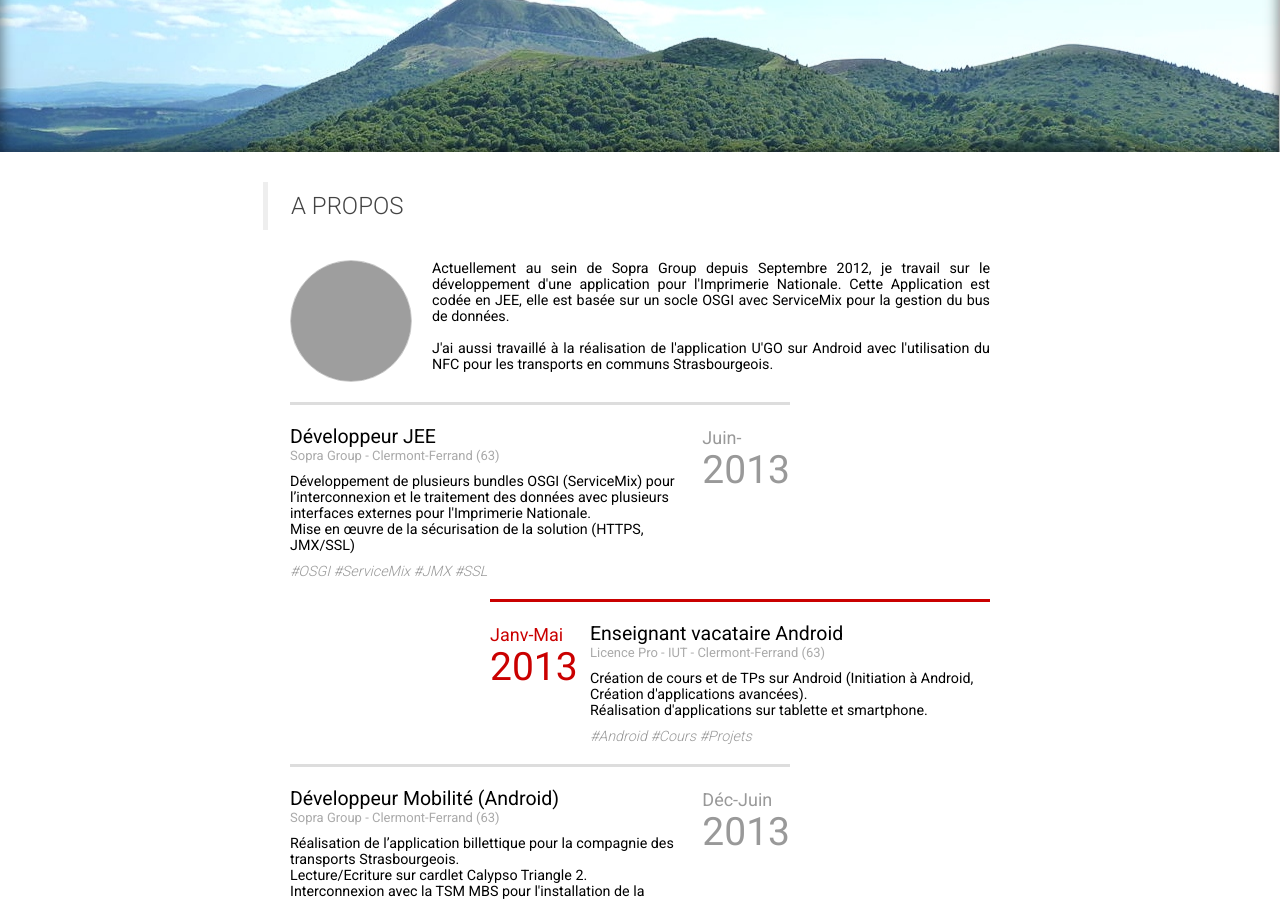
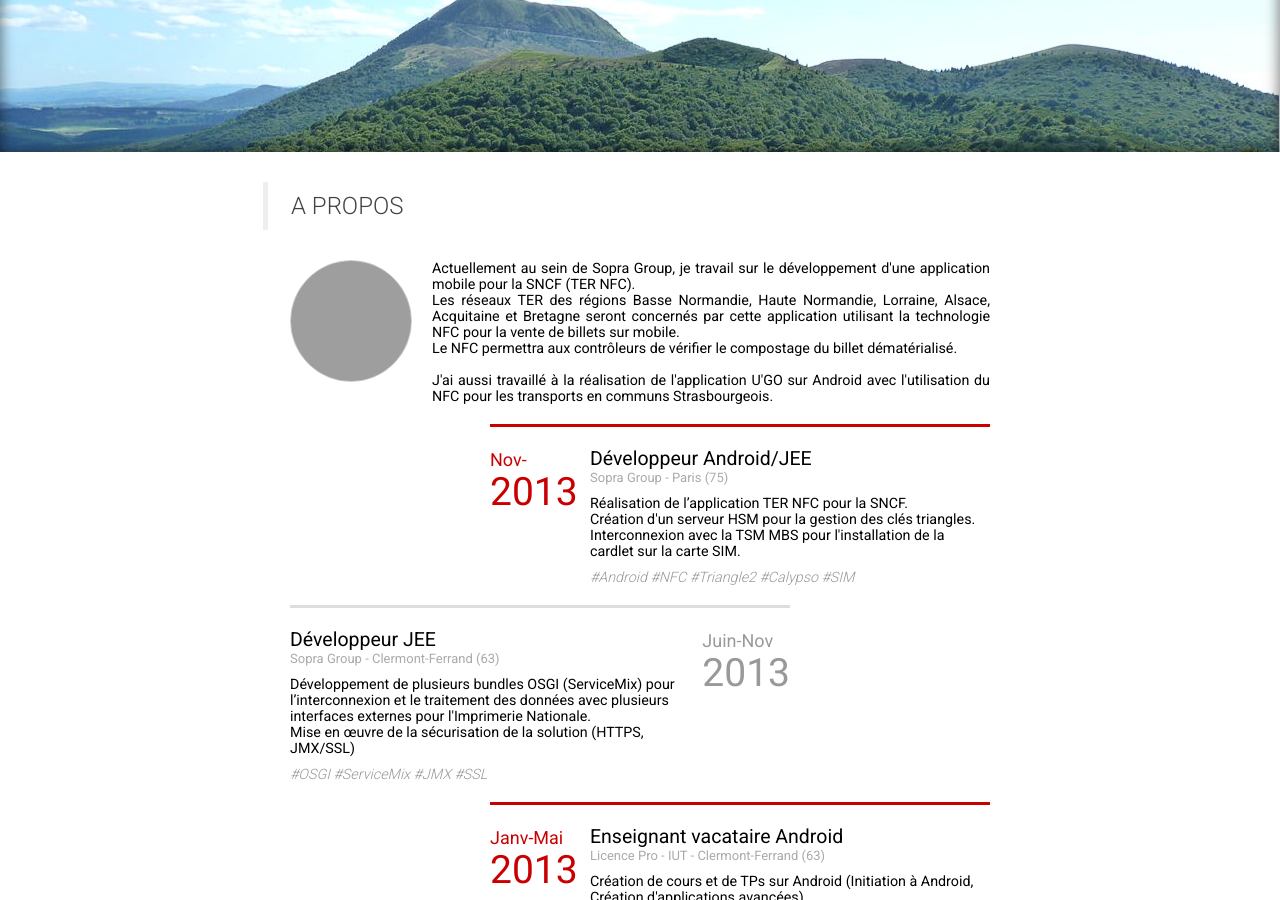
Before and after one commit to devnied/devnied.github.io, a Jekyll site: the page built from apropos.html, in a window 1280 px wide and 900 px high, scrolled down 250 px. Built offline with Jekyll 4.4.1, drawn with Linux system fonts in a browser that asks for light colours; some web fonts are replaced; Markdown is read by kramdown in place of the engine named in the settings; grey boxes are pictures that could not be loaded.

Commit message:
Modification de la page apropos

```diff
--- a/apropos.html
+++ b/apropos.html
@@ -8,13 +8,26 @@ title: A Propos
 
 <img class="gravatar" src="http://www.gravatar.com/avatar/26e414afca8d7c94cb1b43adf91c24d6?s=150" alt="Julien Millau"/>
 <div class="intro">
-Actuellement au sein de Sopra Group depuis Septembre 2012, je travail sur le développement d'une application pour l'Imprimerie Nationale. Cette Application est codée en JEE, elle est basée sur un socle OSGI avec ServiceMix pour la gestion du bus de données.
+Actuellement au sein de Sopra Group, je travail sur le développement d'une application mobile pour la SNCF (TER NFC).<br/>
+Les réseaux TER des régions Basse Normandie, Haute Normandie, Lorraine, Alsace, Acquitaine et Bretagne seront concernés par cette application utilisant la technologie NFC pour la vente de billets sur mobile.<br/>
+Le NFC permettra aux contrôleurs de vérifier le compostage du billet dématérialisé.
 <br/><br/>
 J'ai aussi travaillé à la réalisation de l'application U'GO sur Android avec l'utilisation du NFC pour les transports en communs Strasbourgeois.
 </div>
 <div class="resume">
+	<div class="timeslot even">
+    	<span class="year-month"><span class="month">Nov-</span>2013</span>
+    	<p class="title">Développeur Android/JEE</p>
+    	<p class="sub-title"><a href="http://www.sopra-group.com/">Sopra Group</a> - Paris (75)</p>
+    	<p class="content">
+    		Réalisation de l’application TER NFC pour la SNCF.<br/>
+    		Création d'un serveur HSM pour la gestion des clés triangles.<br/>
+    		Interconnexion avec la TSM MBS pour l'installation de la cardlet sur la carte SIM.<br/>
+		</p>
+		<p class="skill">#Android #NFC #Triangle2 #Calypso #SIM</p>
+    </div>
     <div class="timeslot">
-    	<span class="year-month"><span class="month">Juin-</span>2013</span>
+    	<span class="year-month"><span class="month">Juin-Nov</span>2013</span>
     	<p class="title">Développeur JEE</p>
     	<p class="sub-title"><a href="http://www.sopra-group.com/">Sopra Group</a> - Clermont-Ferrand (63)</p>
     	<p class="content">
```
